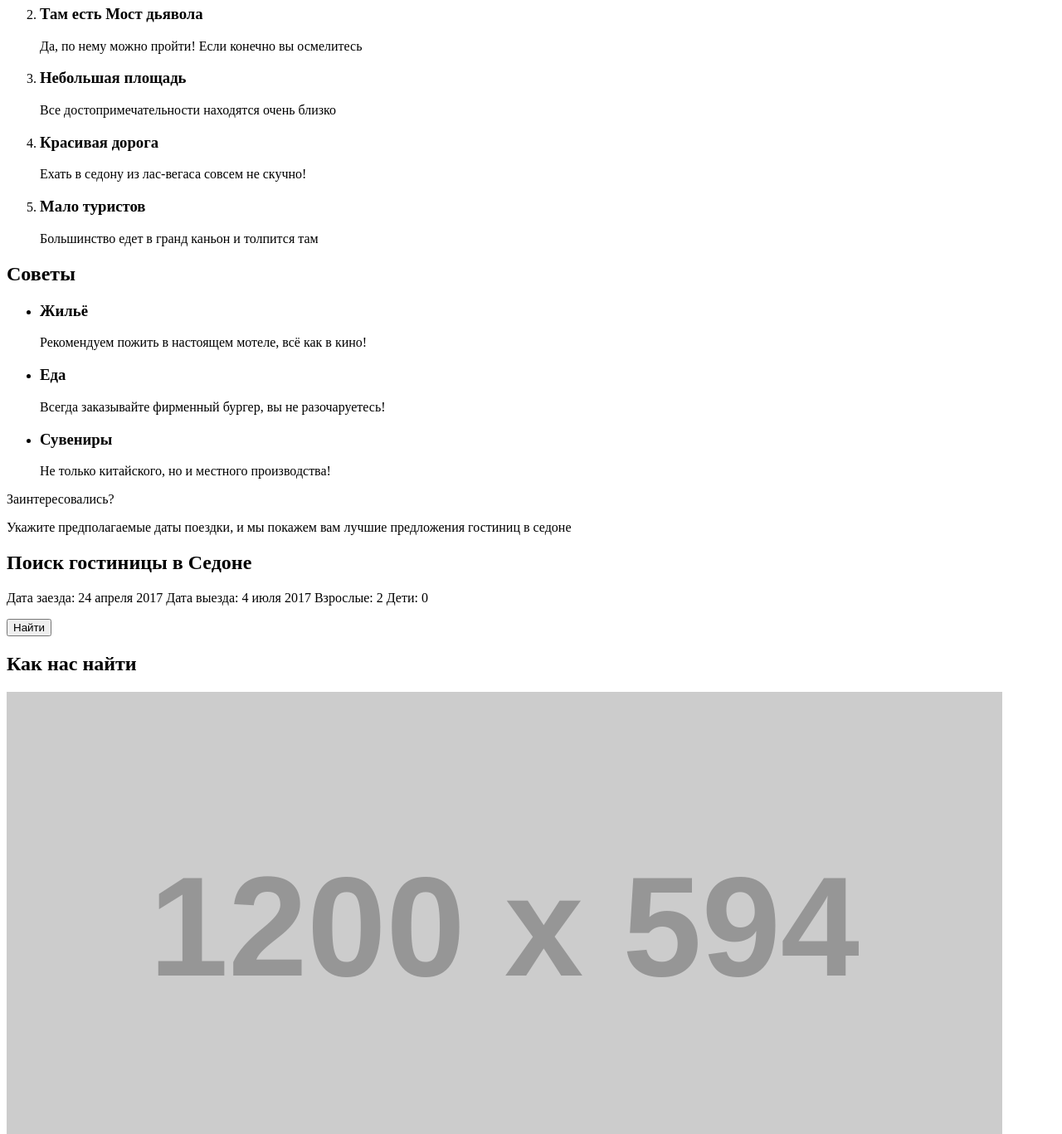
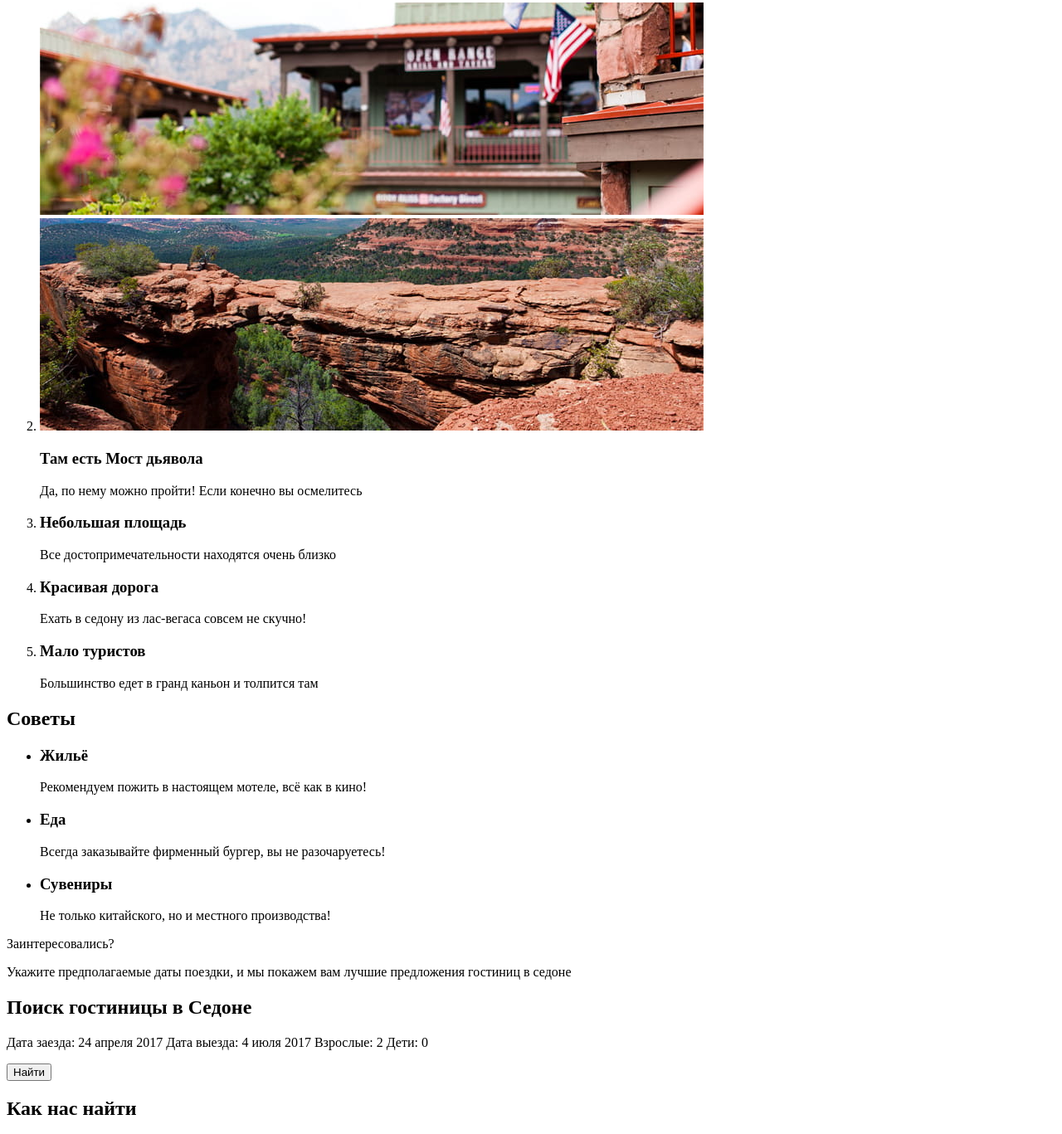
Before and after one commit to miumio/1458863-sedona-28, a plain HTML site: page index.html in a window 1280 px wide. Shown: the part 767-2134 px from the top of the page at 83% size. Drawn offline with Linux system fonts and the light colour scheme; placeholder pictures from the web are drawn by us.

Commit message:
🎨Продолжаем подготовку графики

```diff
--- a/index.html
+++ b/index.html
@@ -37,8 +37,10 @@
         <li>
           <h3>Настоящий городок</h3>
           <p>Седона — не аттракцион для туристов, там течёт своя жизнь</p>
+          <img src="img/sedona.jpg" width="800" height="256" alt="Фото городка Седона">
         </li>
         <li>
+          <img src="img/bridge.jpg" width="800" height="256" alt="Фото моста Дьявола">
           <h3>Там есть Мост дьявола</h3>
           <p>Да, по нему можно пройти! Если конечно вы осмелитесь</p>
         </li>
@@ -91,7 +93,7 @@
 
     <section>
       <h2>Как нас найти</h2>
-      <img src="https://via.placeholder.com/1200x594.png" alt="#">
+      <img src="img/map.jpg" width="1200" height="594" alt="Карта">
     </section>
 
   </main>
```
Also changed, not shown: img/bridge.jpg (added), img/map.jpg (added), img/sedona.jpg (added).
